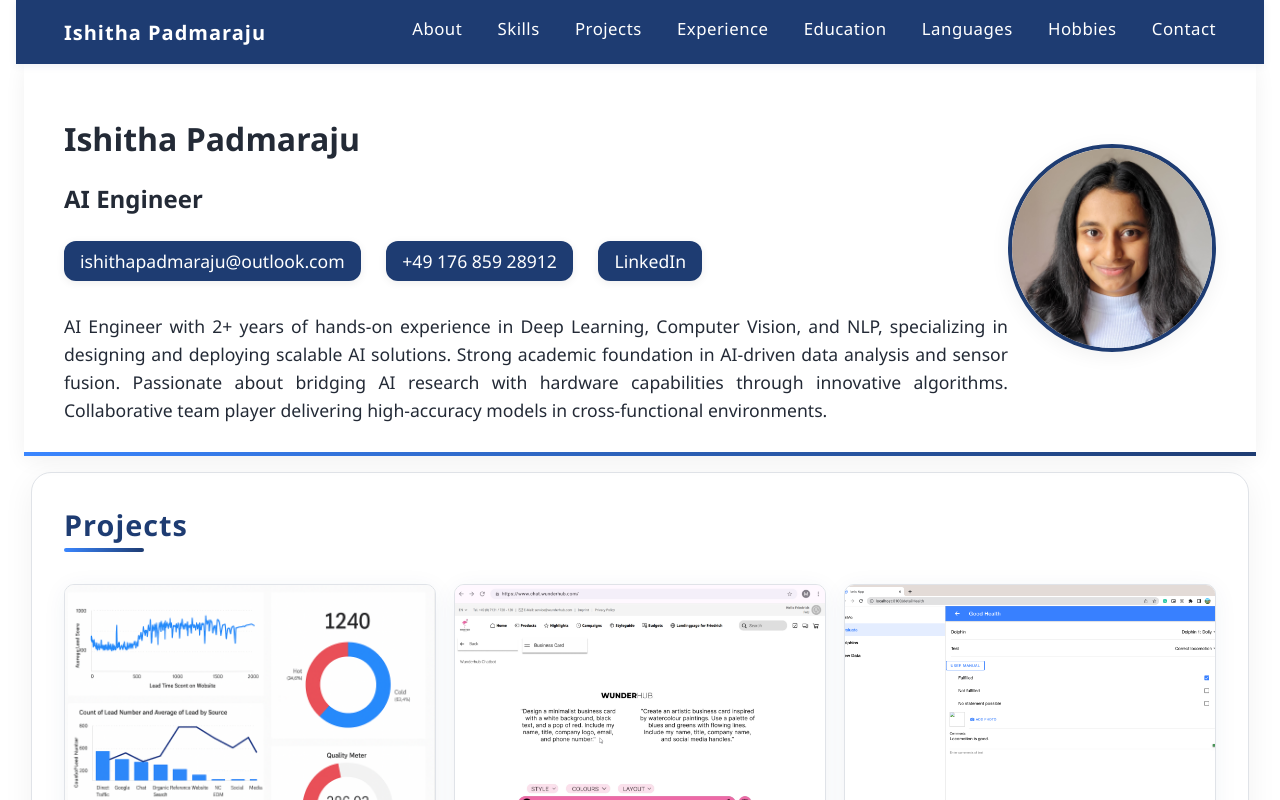
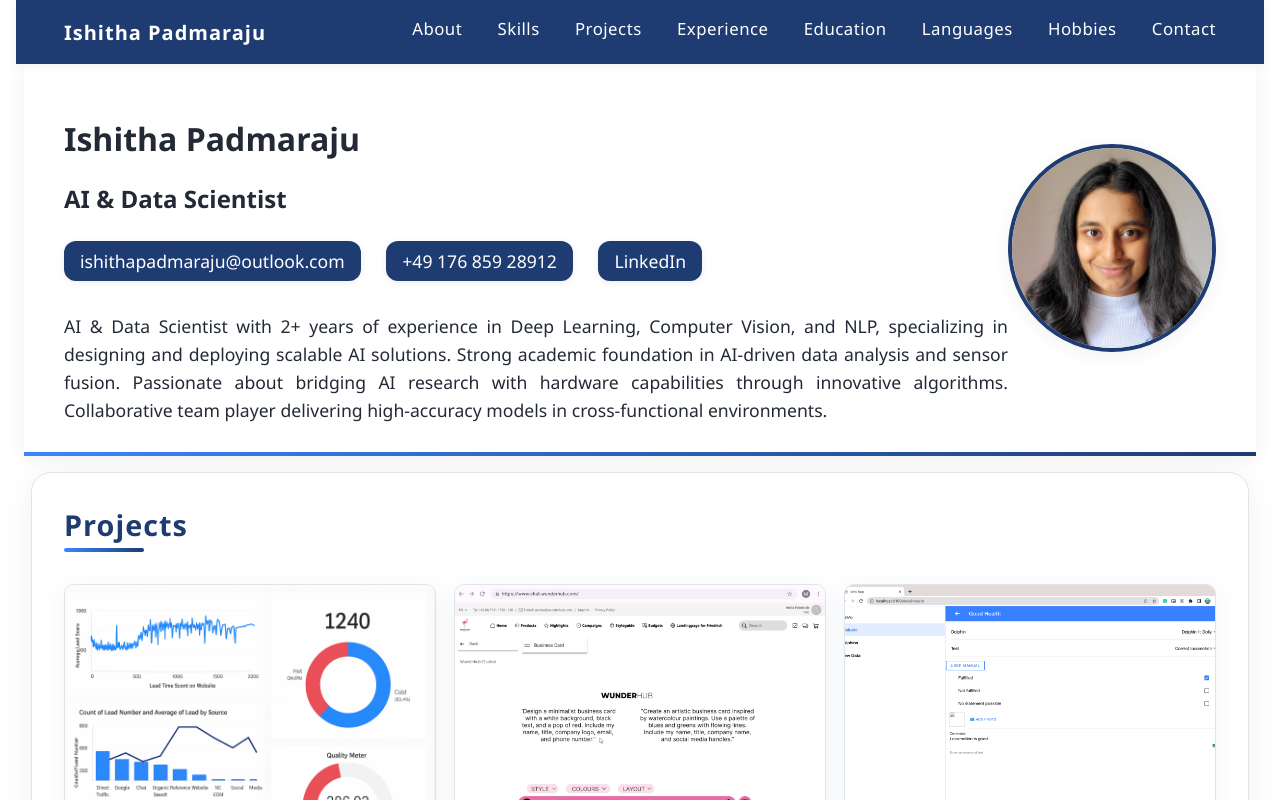
Before and after one commit to Ishitha-P/portfolio, a React (Create React App) app: page / in a window 1280 px wide. Shown: the top 800 px of the page. Built offline with nearby package versions, Linux system fonts and the light colour scheme.

Commit message:
Update profile.ts

```diff
--- a/src/data/profile.ts
+++ b/src/data/profile.ts
@@ -1,7 +1,7 @@
 export const profile = {
   name: 'Ishitha Padmaraju',
-  title: 'AI Engineer',
-  summary: `AI Engineer with 2+ years of hands-on experience in Deep Learning, Computer Vision, and NLP, specializing in designing and deploying scalable AI solutions. Strong academic foundation in AI-driven data analysis and sensor fusion. Passionate about bridging AI research with hardware capabilities through innovative algorithms. Collaborative team player delivering high-accuracy models in cross-functional environments.`,
+  title: 'AI & Data Scientist',
+  summary: `AI & Data Scientist with 2+ years of experience in Deep Learning, Computer Vision, and NLP, specializing in designing and deploying scalable AI solutions. Strong academic foundation in AI-driven data analysis and sensor fusion. Passionate about bridging AI research with hardware capabilities through innovative algorithms. Collaborative team player delivering high-accuracy models in cross-functional environments.`,
   location: 'Nürnberg, Germany',
   email: 'ishithapadmaraju@outlook.com',
   phone: '+49 176 859 28912',
```
